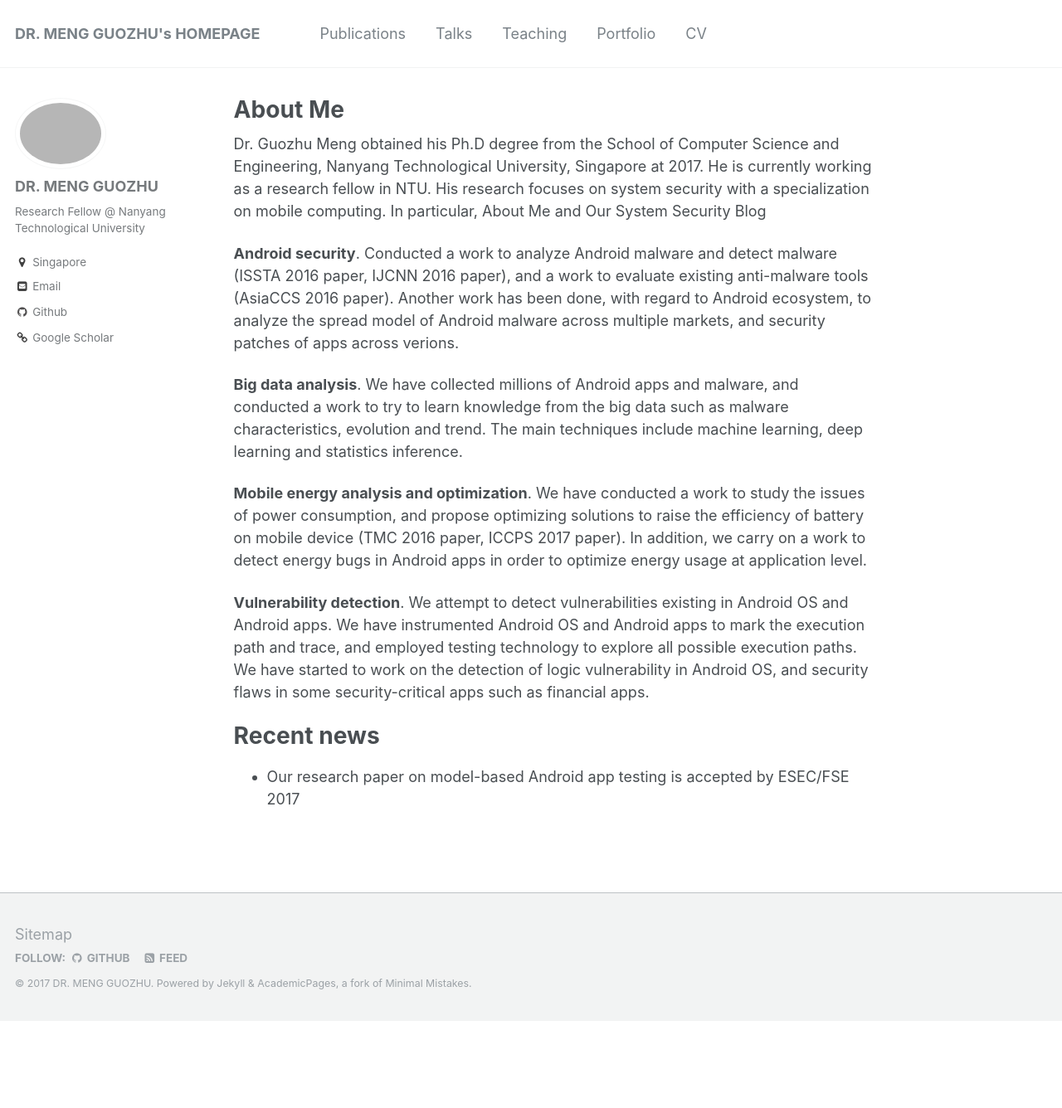
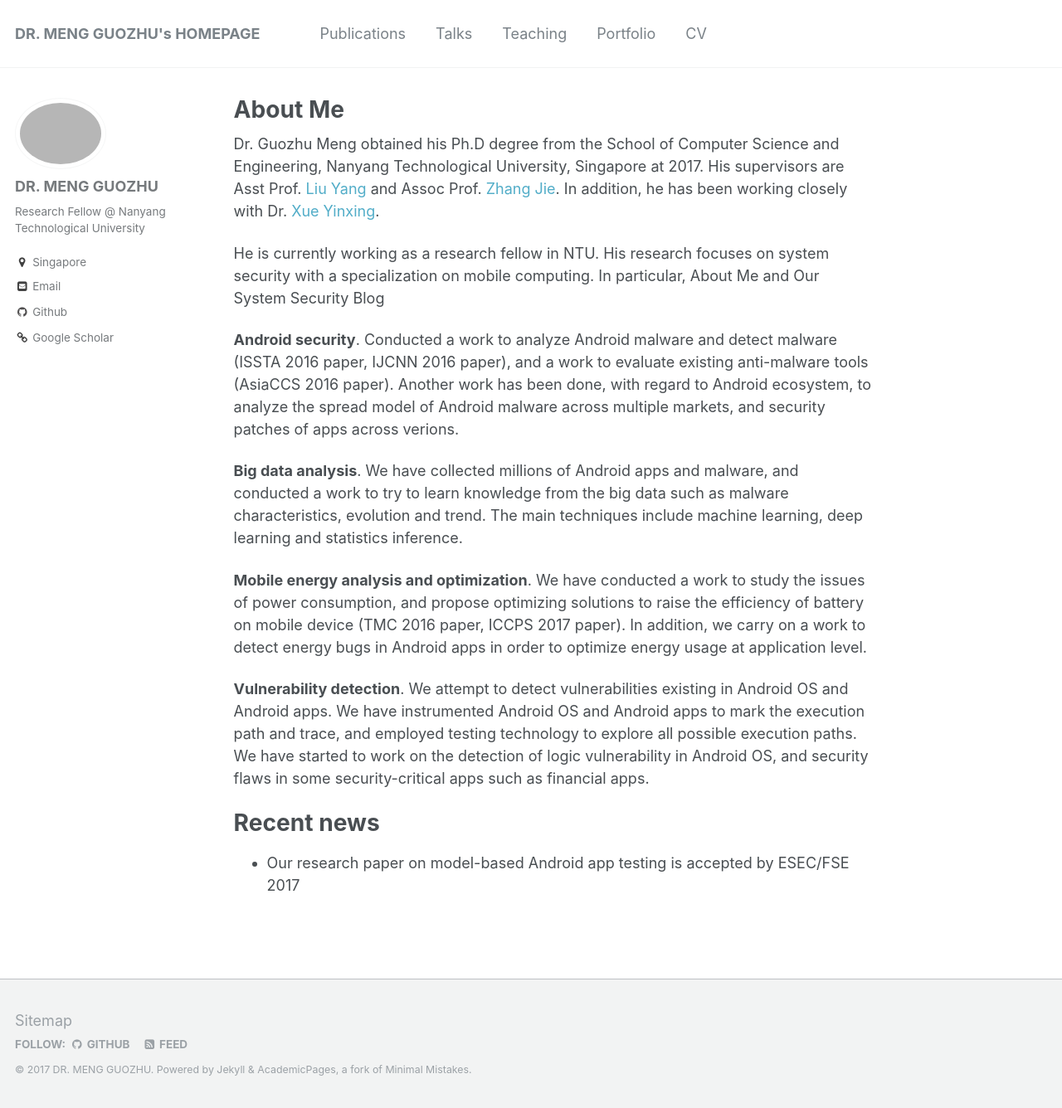
Before and after one commit to impillar/impillar.github.io, a Jekyll site: the page built from _pages/about.md, in a window 1280 px wide and 1336 px high. Shown: the whole window at 83% size. Built offline with Jekyll 4.4.1, drawn with Linux system fonts in a browser that asks for light colours.

Commit message:
Update about me page

```diff
--- a/_pages/about.md
+++ b/_pages/about.md
@@ -8,7 +8,9 @@ redirect_from:
   - /about.html
 ---
 
-Dr. Guozhu Meng obtained his Ph.D degree from the School of Computer Science and Engineering, Nanyang Technological University, Singapore at 2017. He is currently working as a research fellow in NTU. His research focuses on system security with a specialization on mobile computing. In particular,
+Dr. Guozhu Meng obtained his Ph.D degree from the School of Computer Science and Engineering, Nanyang Technological University, Singapore at 2017. His supervisors are Asst Prof. [Liu Yang](http://www.ntu.edu.sg/home/yangliu/) and Assoc Prof. [Zhang Jie](http://www.ntu.edu.sg/home/zhangj/). In addition, he has been working closely with Dr. [Xue Yinxing](https://sites.google.com/site/yinxingxue/).
+
+He is currently working as a research fellow in NTU. His research focuses on system security with a specialization on mobile computing. In particular,
 About Me and Our System Security Blog
 
 **Android security**. Conducted a work to analyze Android malware and detect malware (ISSTA 2016 paper, IJCNN 2016 paper), and a work to evaluate existing anti-malware tools (AsiaCCS 2016 paper). Another work has been done, with regard to Android ecosystem, to analyze the spread model of Android malware across multiple markets, and security patches of apps across verions.
```
